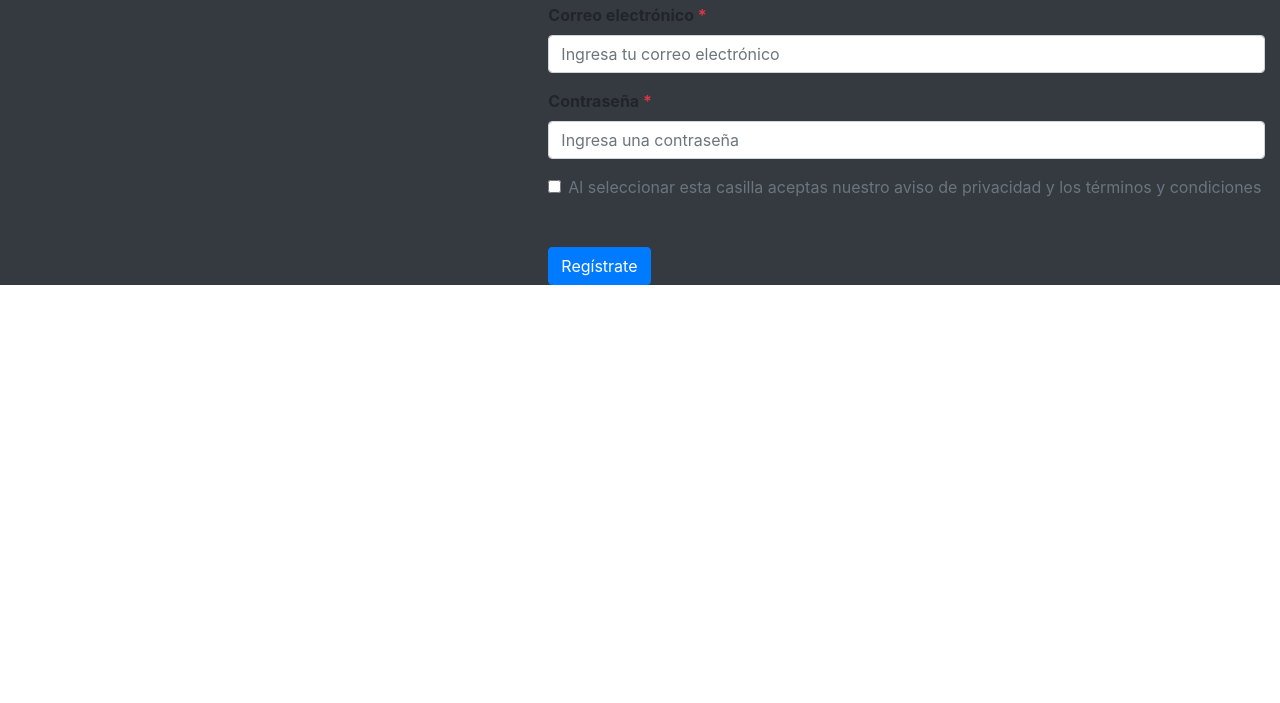
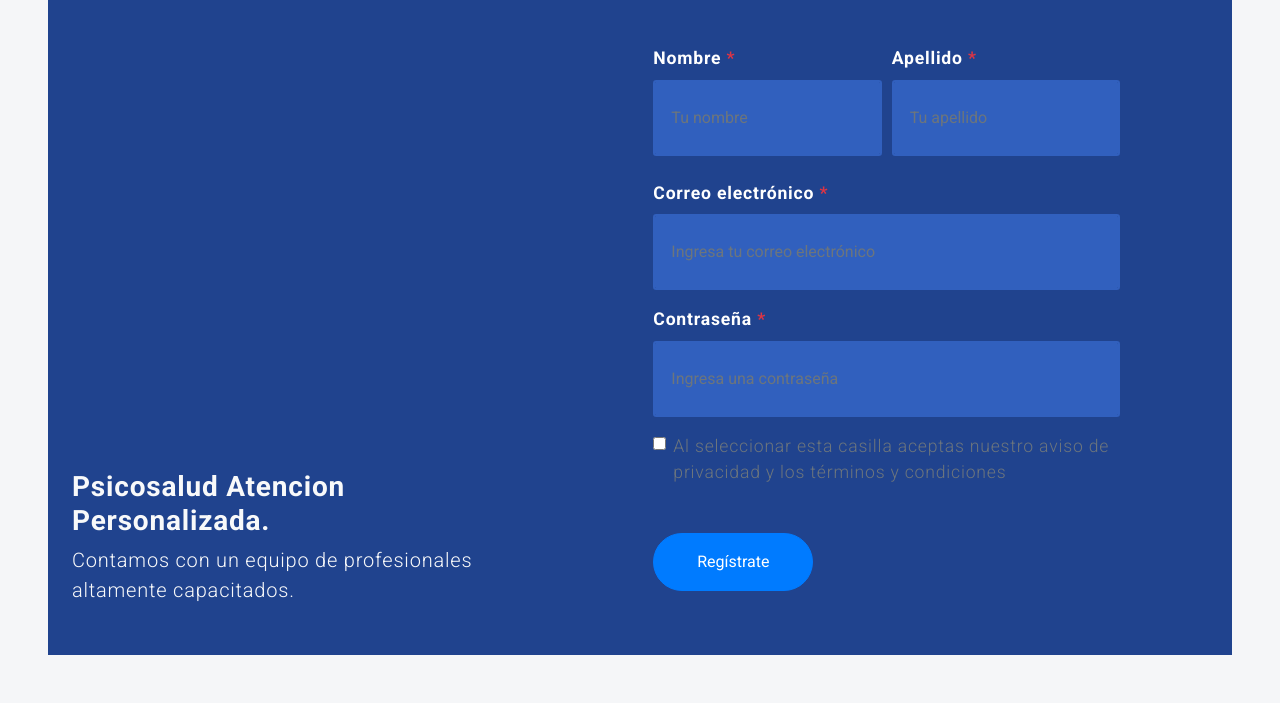
Before and after one commit to luisa2927/Trabajo-Final, a website: page public/registro.html in a window 1280 px wide. Shown: the part 303-1006 px from the top of the page. Before the commit the page ends 800 px from the top, so only its background shows below. Drawn offline with nearby package versions, Linux system fonts and the light colour scheme.

Commit message:
Actualizacion de cambios

```diff
--- a/public/estilos/registro.css
+++ b/public/estilos/registro.css
@@ -1,7 +1,7 @@
 :root {
-    --color-dark: #15181f;
-    --color-dark-x: #2d343f;
-    --color-dark-xx: #1f232b;
+    --color-dark: #20438e;
+    --color-dark-x: #5543ae;
+    --color-dark-xx: #3160be;
     --color-light: #ffffff;
     --color-grey: #f5f6f8;
 }
--- a/public/registro.html
+++ b/public/registro.html
@@ -9,8 +9,9 @@
     <link rel="stylesheet" href="https://maxcdn.bootstrapcdn.com/bootstrap/4.0.0/css/bootstrap.min.css" integrity="sha384-Gn5384xqQ1aoWXA+058RXPxPg6fy4IWvTNh0E263XmFcJlSAwiGgFAW/dAiS6JXm" crossorigin="anonymous">
     <link href="https://fonts.googleapis.com/css?family=Roboto:300,400,700&display=swap" rel="stylesheet">
     <link href="https://unpkg.com/ionicons@4.5.10-0/dist/css/ionicons.min.css" rel="stylesheet">
-    <link href="./estilos/registro.css" rel="registro">
 
+
+    <link rel="stylesheet" href="./estilos/registro.css">
     <title>Hello, world!</title>
   </head>
   <body>
```
Also changed, not shown: public/estilos/ingreso.css (+2 -7 lines), public/ingreso.html (+2 -2 lines).
